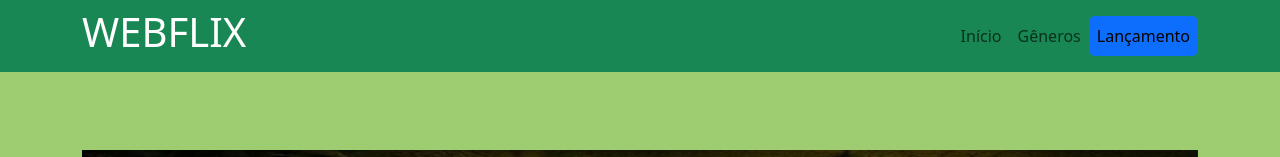
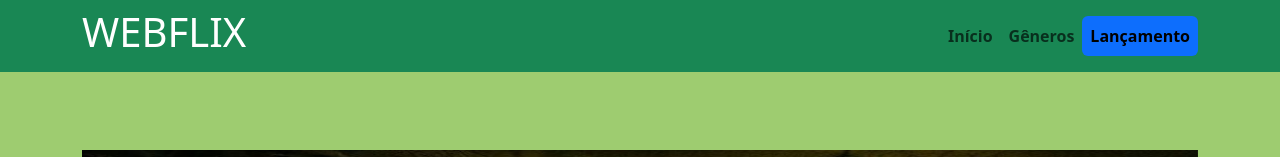
Before and after one commit to AllanOSilva/webflix, a plain HTML site: page index.html in a window 1280 px wide. Shown: the top 157 px of the page. Drawn offline with Linux system fonts and the light colour scheme.

Commit message:
Update estilo.css

```diff
--- a/estilo.css
+++ b/estilo.css
@@ -16,6 +16,9 @@ h2{
     padding-top: 70px;
 }
 
+.nav-link{
+    font-weight: bold;
+}
 
 body{
     background-color: rgba(86, 167, 4, 0.568);
```
